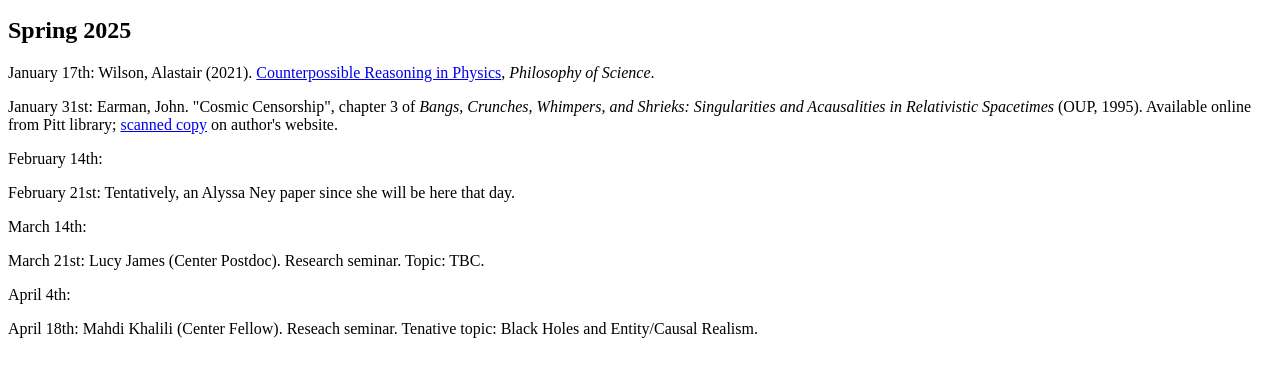
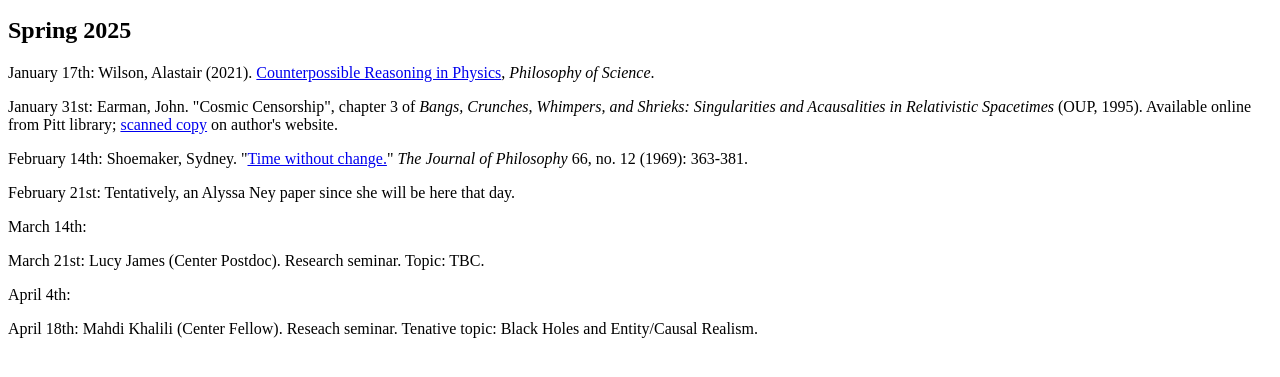
Before and after one commit to siddharthmuthukrishnan/siddharthmuthukrishnan.github.io, a plain HTML site: page readinggroup.html in a window 1280 px wide. Shown: the part 119-496 px from the top of the page. Drawn offline with Linux system fonts and the light colour scheme.

Commit message:
Update readinggroup.html

```diff
--- a/readinggroup.html
+++ b/readinggroup.html
@@ -36,7 +36,7 @@
 
 	<p>January 31st: Earman, John. "Cosmic Censorship", chapter 3 of <em>Bangs, Crunches, Whimpers, and Shrieks: Singularities and Acausalities in Relativistic Spacetimes</em> (OUP, 1995). Available online from Pitt library; <a href="https://sites.pitt.edu/~jearman/Earman_1995BangsCrunches.pdf">scanned copy</a> on author's website.</p>
 
-	<p>February 14th: </p>
+	<p>February 14th: Shoemaker, Sydney. "<a href="https://www.jstor.org/stable/2023892">Time without change.</a>" <i>The Journal of Philosophy</i> 66, no. 12 (1969): 363-381. </p>
 	<p>February 21st: Tentatively, an Alyssa Ney paper since she will be here that day. </p>
 	<p>March 14th:</p>
 	<p>March 21st: Lucy James (Center Postdoc). Research seminar. Topic: TBC.</p>
```
